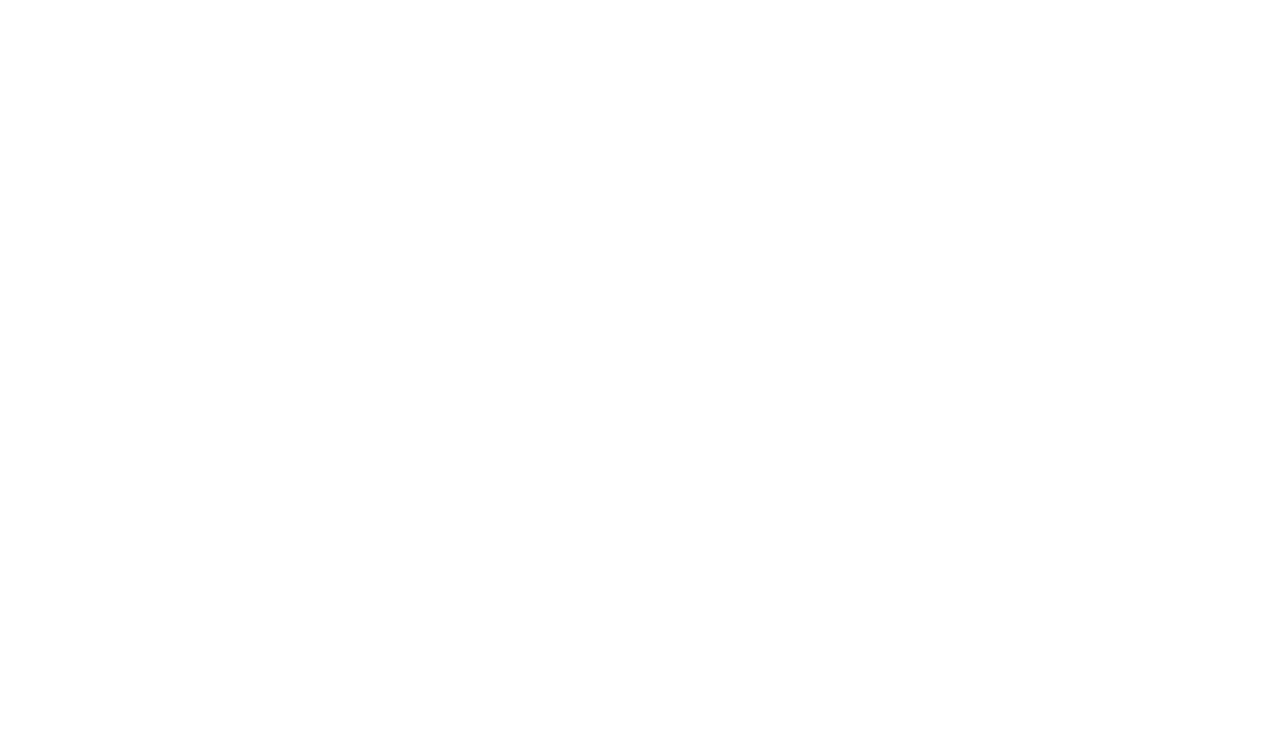
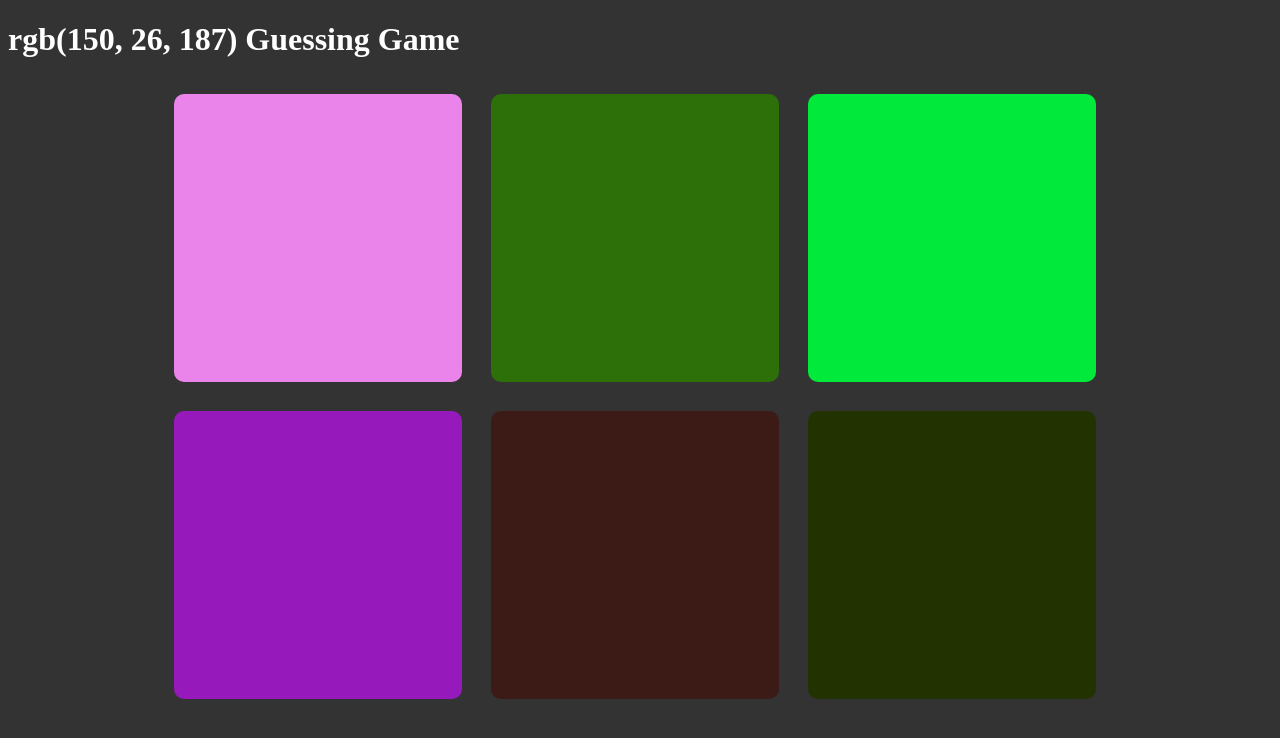
Before and after one commit to lukaszsobek/color-game, a plain HTML site: page index.html in a window 1280 px wide. Drawn offline with Linux system fonts and the light colour scheme.

Commit message:
- adds square styling - adds click logic - adds changing title

```diff
--- a/index.html
+++ b/index.html
@@ -3,8 +3,11 @@
 <head>
 	<meta charset="UTF-8">
 	<title>Color Guessing Game</title>
+	<link rel="stylesheet" href="style.css">
+
 </head>
 <body>
+	<h1><span class="currColor">Color</span> Guessing Game</h1>
 	<div class="container">
 		<div class="square"></div>
 		<div class="square"></div>
@@ -13,5 +16,7 @@
 		<div class="square"></div>
 		<div class="square"></div>
 	</div>
+
+	<script src="script.js"></script>
 </body>
 </html>
--- /dev/null
+++ b/script.js
@@ -0,0 +1,26 @@
+let colors = [
+	"rgb(234, 132, 235)",
+	"rgb(45, 111, 8)",
+	"rgb(1, 234, 60)",
+	"rgb(150, 26, 187)",
+	"rgb(60, 26, 22)",
+	"rgb(34, 50, 1)"
+]
+
+// assign selected color and display it
+let selectedColor = colors[3]
+selectedColorSpan = document.querySelector(".currColor")
+selectedColorSpan.textContent = selectedColor
+
+
+// assign colors to squares
+let squares = document.getElementsByClassName("square");
+
+for(let i = 0; i < squares.length; i++) {
+	squares[i].style.backgroundColor = colors[i]
+
+	// add click logic to squares
+	squares[i].addEventListener("click", () => {
+		console.log("click")
+	})
+}
--- a/style.css
+++ b/style.css
@@ -0,0 +1,18 @@
+body {
+	background: #333;
+	color: #fff;
+}
+
+.container {
+	max-width: 960px;
+	margin: 0 auto;
+}
+
+.square {
+	width: 30%;
+	background-color: #ccc;
+	padding-bottom: 30%;
+	float: left;
+	margin: 1.5%;
+	border-radius: 10px;
+}
```
